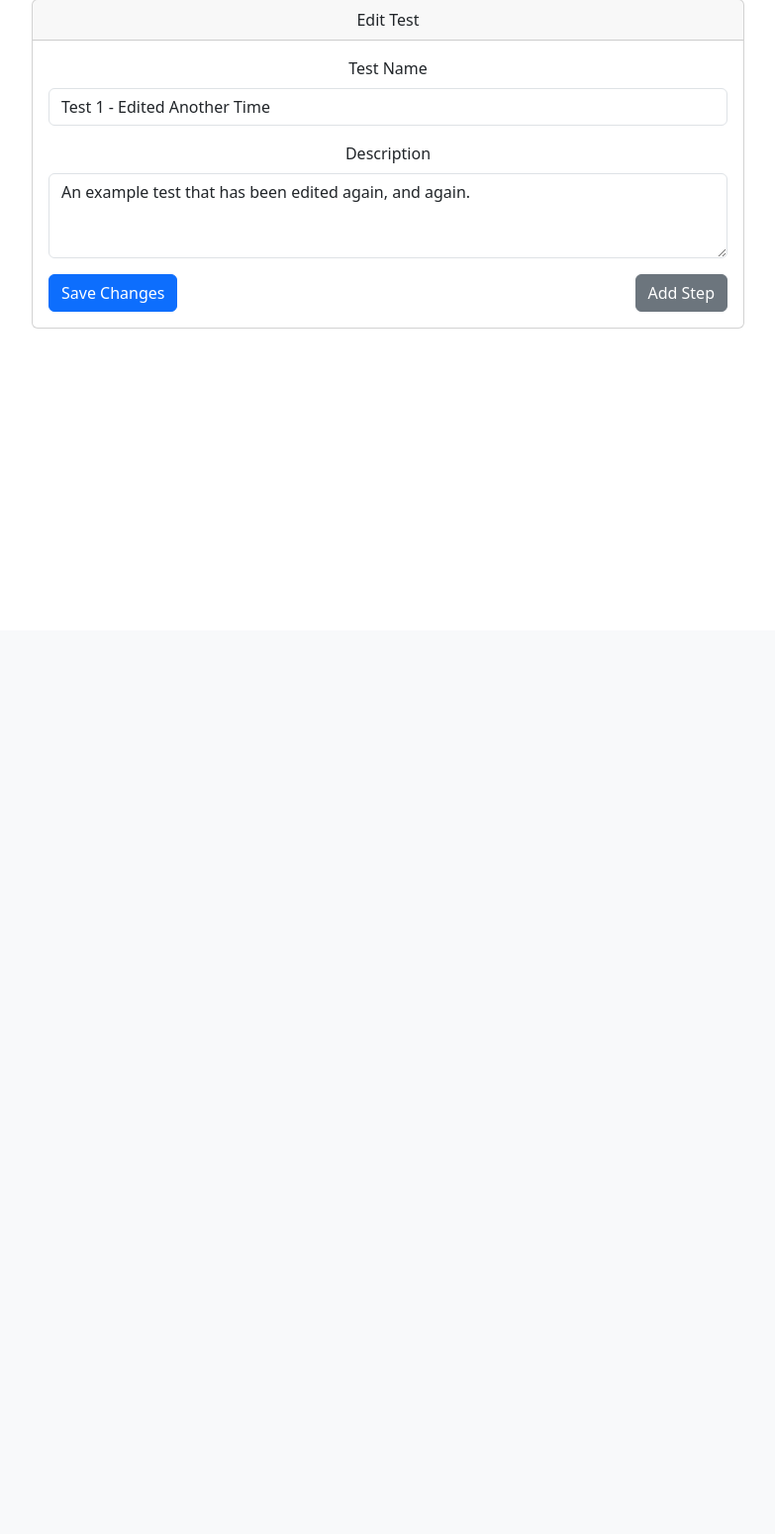
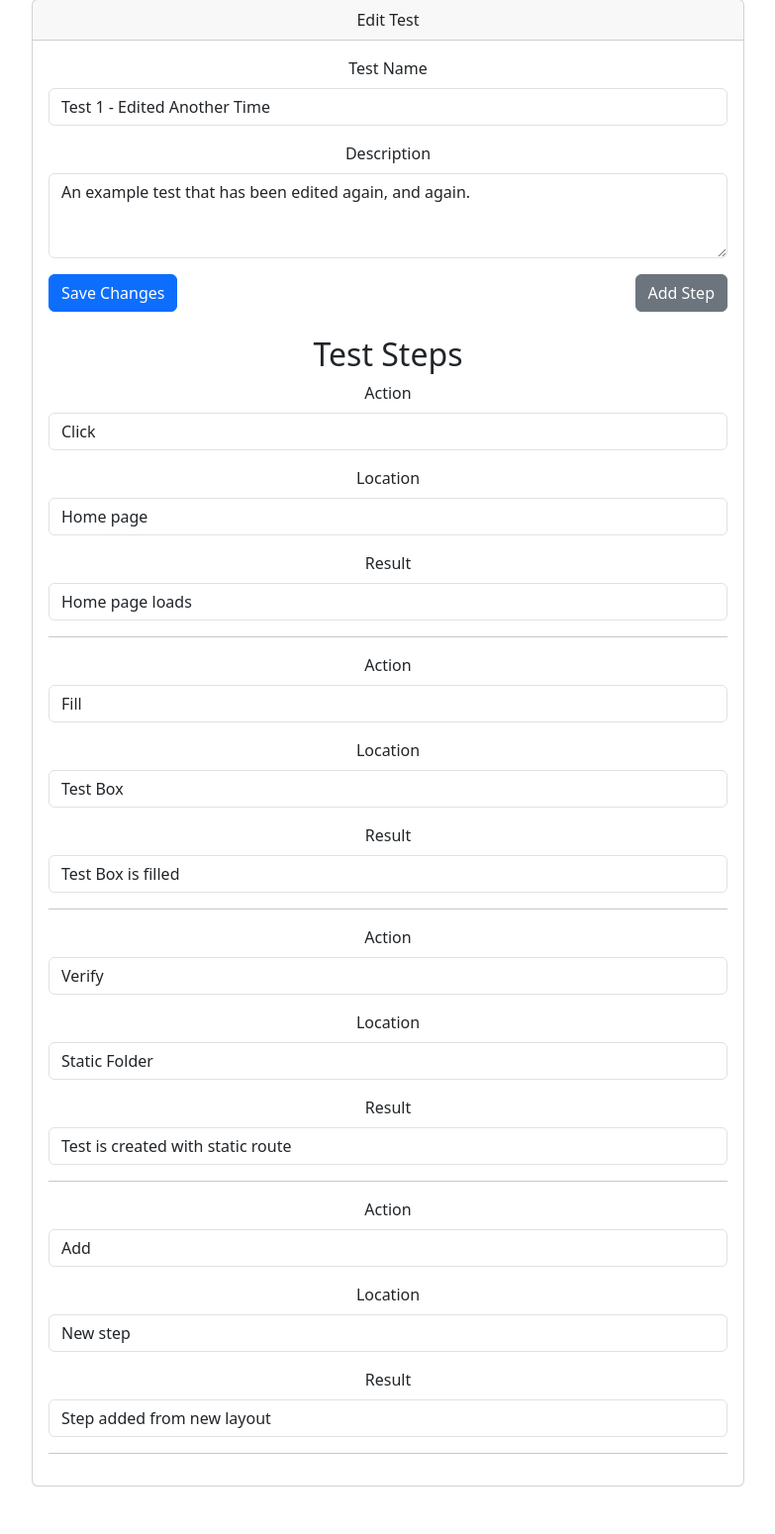
Before and after one commit to quantumGrail/testFlex, a Flask app: page /edit_test/1 in a window 1280 px wide. Shown: the part 163-1713 px from the top of the page at 99% size, without its empty margins (248-1031 px from the left). Before the commit the page ends 495 px from the top, so only its background shows below. Run offline with Flask 3, Linux system fonts and the light colour scheme; some libraries are stand-ins or nearby versions.

Commit message:
Edit steps

```diff
--- a/application/app.py
+++ b/application/app.py
@@ -140,10 +140,18 @@ def edit_test(test_id):
     if request.method == "POST":
         name = request.form.get("name")
         description = request.form.get("description")
-
         cs50_db.execute(
             "UPDATE tests SET name = ?, description = ? WHERE id = ?",
             name, description, test_id
+        )
+
+        # Add new test step
+        action = request.form.get("action")
+        location = request.form.get("location")
+        result = request.form.get("result")
+        cs50_db.execute(
+            "INSERT INTO test_steps (test_id, action, location, result) VALUES (?, ?, ?, ?)",
+            (test_id, action, location, result)
         )
 
         return redirect("/tests")
@@ -153,17 +161,14 @@ def edit_test(test_id):
             "SELECT * FROM tests WHERE id = ?", test_id
         )
 
-        if test is None:
+        if not test:
             return jsonify({'error': 'Test not found'}), 400
 
         test_steps = cs50_db.execute(
             "SELECT * FROM test_steps WHERE test_id = ?", test_id
         )
 
-        if test_steps is None:
-            return jsonify({'error:' 'No steps found for test'}), 200
-
-        return render_template("edit_test.html", test=test[0])
+        return render_template("edit_test.html", test=test[0], test_steps=test_steps)
 
 @app.route("/delete_test/<int:test_id>", methods=["POST"])
 def delete_test(test_id):
--- a/application/templates/edit_test.html
+++ b/application/templates/edit_test.html
@@ -24,10 +24,27 @@
                                 <button type="submit" class="btn btn-primary">Save Changes</button>
                                 <button id="add-step-btn" class="btn btn-secondary">Add Step</button>
                             </div>
+                            <!-- Existing Test Steps -->
+                            <h2 class="mt-4">Test Steps</h2>
+                            {% for step in test_steps %}
+                                <div class="mb-3">
+                                    <label for="action" class="form-label">Action</label>
+                                    <input type="text" class="form-control" id="action" name="action" value="{{ step.action }}">
+                                </div>
+                                <div class="mb-3">
+                                    <label for="location" class="form-label">Location</label>
+                                    <input type="text" class="form-control" id="location" name="location" value="{{ step.location }}">
+                                </div>
+                                <div class="mb-3">
+                                    <label for="result" class="form-label">Result</label>
+                                    <input type="text" class="form-control" id="result" name="result" value="{{ step.result }}">
+                                </div>
+                                <hr>
+                            {% endfor %}
                         </form>
                         <div id="test-step-form" style="display: none;">
                             <form method="POST" action="/add_step">
-                                <h2 class="mt-4">Test Steps</h2>
+                                <h2 class="mt-4">Add Test Step</h2>
                                 <div class="mb-3">
                                     <label for="action" class="form-label">Action</label>
                                     <input type="text" class="form-control" id="action" name="action">
@@ -42,7 +59,7 @@
                                 </div>
                                 <!-- Hidden input field to hold the test_id -->
                                 <input type="hidden" id="test_id" name="test_id" value="{{ test.id }}">
-                                <button type="submit" class="btn btn-primary">Submit Step</button>
+                                <button type="submit" class="btn btn-primary">Add Step</button>
                             </form>
                         </div>
                     </div>
```
Also changed, not shown: application/test-flex.db, 1 other file.
